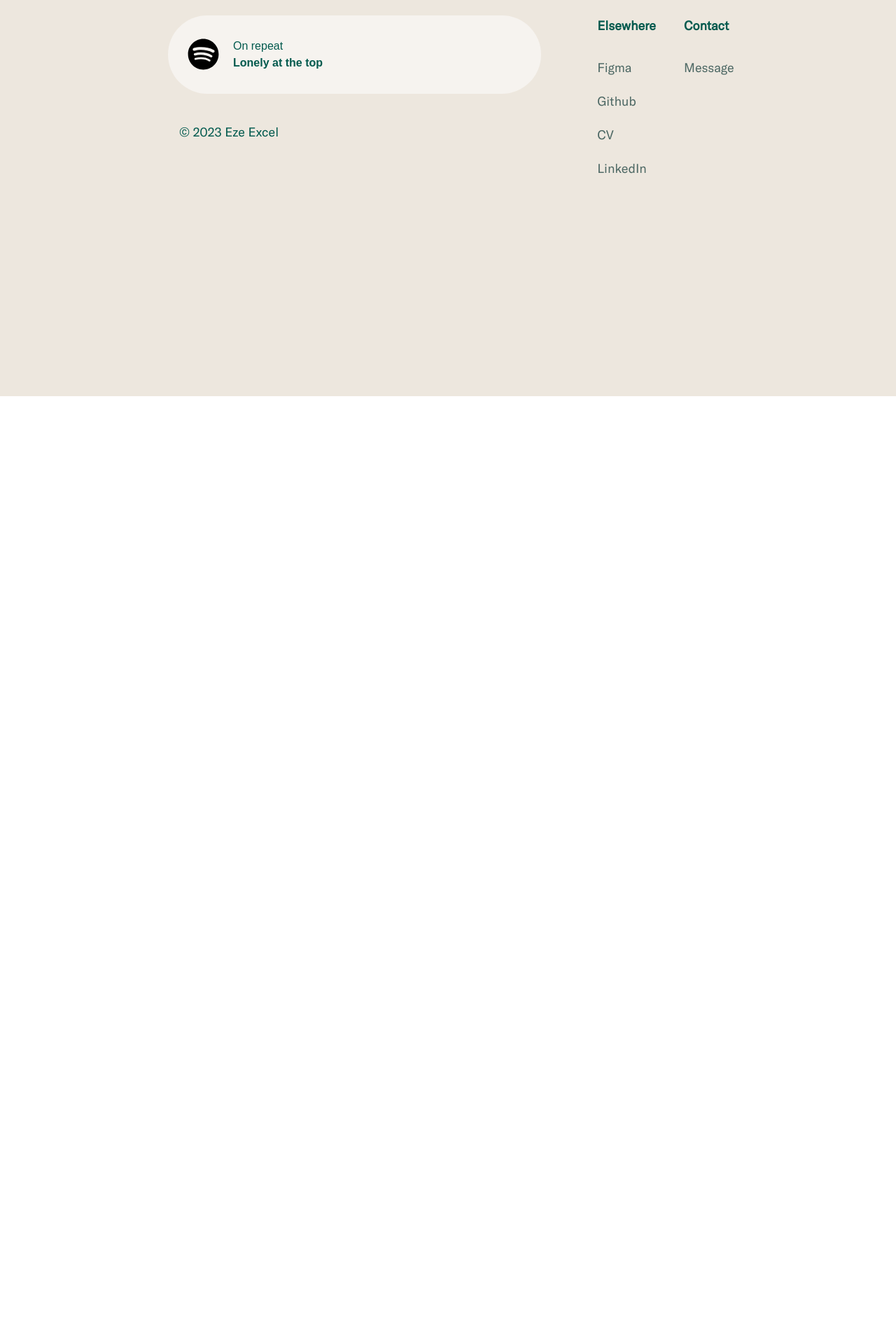
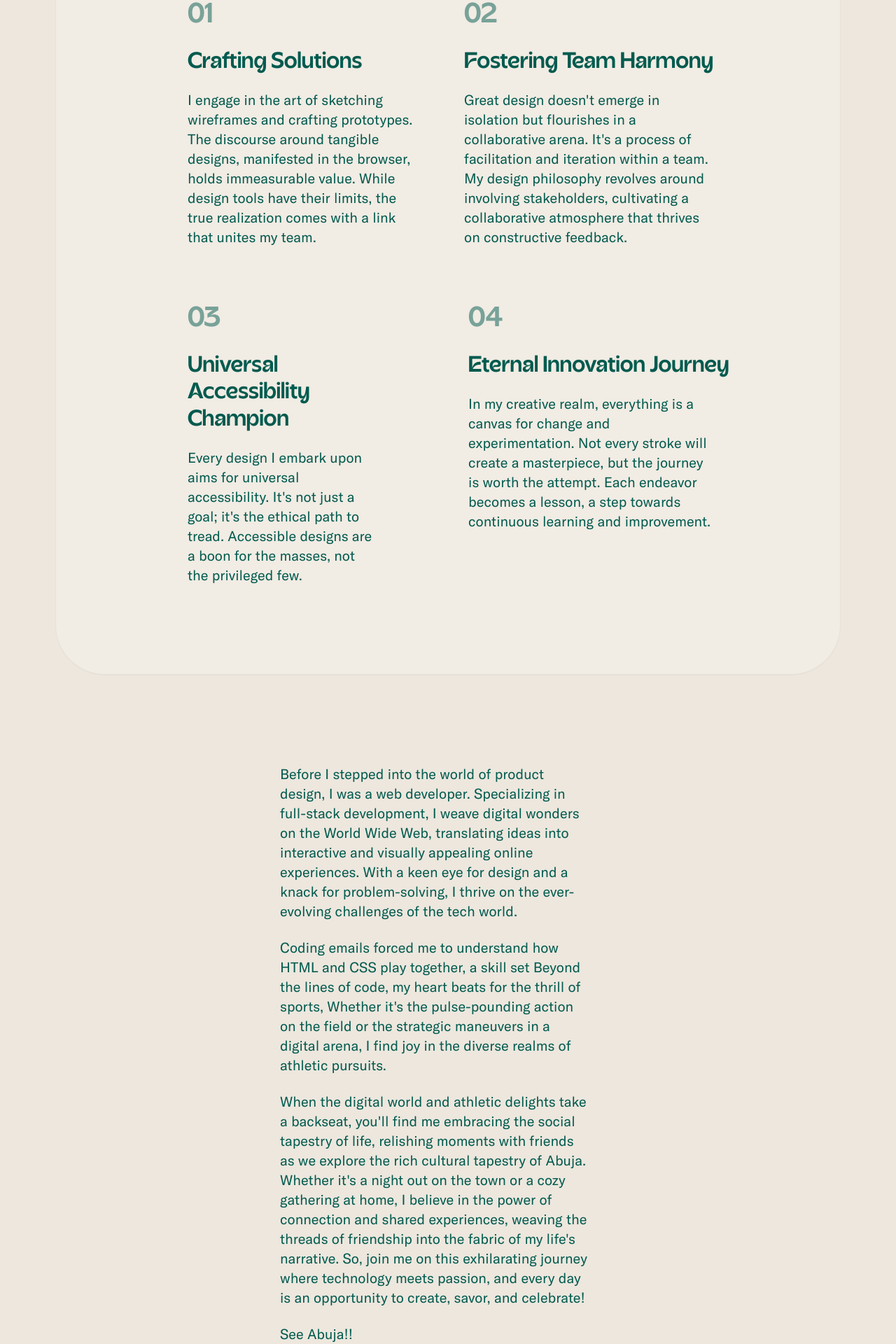
Before and after one commit to Kvngxel/Portfolio, a React (Vite) app in the folder portfolio/: page /about in a window 1280 px wide. Shown: the part 1780-3700 px from the top of the page at 70% size. Before the commit the page ends 2346 px from the top, so only its background shows below. Built offline with nearby package versions, Linux system fonts and the light colour scheme.

Commit message:
Finished About page

```diff
--- a/portfolio/src/pages/About/About.jsx
+++ b/portfolio/src/pages/About/About.jsx
@@ -8,6 +8,7 @@ export const About = () => {
   return (
     <div className="bg-[#ede7de] pt-10 pb-40">
       <Nav/>
+      {/* Main */}
       <div className='md:my-36'>
         <div className='mt-[30%] mb-[7%] md:mt-32 md:mb-2'>
             <p className='pb-1 md:pb-0 text-center text-[5vh] md:text-[17vh] text-pry leading-none font-bold md:font-bold font-acron'>I'm Excel.</p>
@@ -38,6 +39,7 @@ export const About = () => {
           </div>
           {/* Top Right */}
           <div className='md:w-[70%] md:mx-10 md:px-12 max-sm:mt-10'>
+          {/* Remember to make the temperature the exact temperature of where you are */}
             <p className='pb-1 md:pb-0 text-left text-[3vh] md:text-[7vh] text-pry leading-[120%] font-bold md:font-bold font-acron'>I'm a Fullstack Developer working remotely from 26°C Abuja, Nigeria.</p>
             <p className='text-pry font-semibold md:font-medium font-body text-[17px] md:text-xl my-6'>
               In the last 5 years, I've excelled in digital design, focusing on front-end development,
@@ -48,6 +50,7 @@ export const About = () => {
           </div>
         </div>
       </div>
+      {/* Collaboration */}
       <div className='mx-11 md:mx-48 md:mt-48 '>
       <p className='pb-1 md:pb-0 text-left text-[3vh] md:text-[7vh] text-pry leading-[120%] font-bold md:font-bold font-acron'>I'm open to collaboration if your focus aligns with growth, sustainability,
         and promoting clean and efficient work practices.</p>
@@ -56,6 +59,87 @@ export const About = () => {
         actively contribute to ideals of sustainability. If you share the same commitment, I would love
         to engage in a conversation with you.</p>
       </div>
+      {/* 1 - 4  */}
+      <div className='my-16 md:my-32 md:mx-20 py-16 md:py-32 px-8 md:pl-44 md:pr-32 bg-[#f1ece4] md:rounded-[70px] drop-shadow-sm'>
+        <div className='md:flex'>
+          <div className='mx-3'>
+            <p className='pb-1 md:pb-0 text-left text-[3vh] md:text-[5vh] text-pry leading-[120%] font-bold md:font-bold font-acron opacity-[.5]'>01</p>
+            <p className='mt-2 md:mt-6 md:pb-0 text-left text-[2.5vh] md:text-[4vh] text-pry leading-[120%] font-bold md:font-bold font-acron'>Crafting Solutions</p>
+            <p className='mt-5 text-pry font-semibold md:font-medium font-body text-[17px] md:text-xl md:mr-10'>I engage in the art of sketching wireframes and crafting prototypes.
+              The discourse around tangible designs, manifested in the browser, holds immeasurable value.
+              While design tools have their limits, the true realization comes with a link that unites
+              my team.
+            </p>
+          </div>
+          <div className='mx-3 max-sm:mt-10'>
+            <p className='pb-1 md:pb-0 text-left text-[3vh] md:text-[5vh] text-pry leading-[120%] font-bold md:font-bold font-acron opacity-[.5]'>02</p>
+            <p className='mt-2 md:mt-6 md:pb-0 text-left text-[2.5vh] md:text-[4vh] text-pry leading-[120%] font-bold md:font-bold font-acron'>Fostering Team Harmony</p>
+            <p className='mt-5 text-pry font-semibold md:font-medium font-body text-[17px] md:text-xl md:mr-10'>Great design doesn't emerge in isolation but flourishes in a collaborative
+              arena. It's a process of facilitation and iteration within a team. My design philosophy
+              revolves around involving stakeholders, cultivating a collaborative atmosphere that thrives
+              on constructive feedback.
+            </p>
+          </div>
+        </div>
+        <div className='md:flex mt-10 md:mt-20'>
+          <div className='mx-3'>
+            <p className='pb-1 md:pb-0 text-left text-[3vh] md:text-[5vh] text-pry leading-[120%] font-bold md:font-bold font-acron opacity-[.5]'>03</p>
+            <p className='mt-2 md:mt-6 md:pb-0 text-left text-[2.5vh] md:text-[4vh] text-pry leading-[120%] font-bold md:font-bold font-acron'>Universal Accessibility Champion</p>
+            <p className='mt-5 text-pry font-semibold md:font-medium font-body text-[17px] md:text-xl md:mr-1'>
+              Every design I embark upon aims for universal accessibility. It's not just a goal; it's the ethical
+              path to tread. Accessible designs are a boon for the masses, not the privileged few.
+            </p>
+          </div>
+          <div className='mx-3 md:ml-28 max-sm:mt-10'>
+            <p className='pb-1 md:pb-0 text-left text-[3vh] md:text-[5vh] text-pry leading-[120%] font-bold md:font-bold font-acron opacity-[.5]'>04</p>
+            <p className='mt-2 md:mt-6 md:pb-0 text-left text-[2.5vh] md:text-[4vh] text-pry leading-[120%] font-bold md:font-bold font-acron'>Eternal Innovation Journey</p>
+            <p className='mt-5 text-pry font-semibold md:font-medium font-body text-[17px] md:text-xl md:mr-10'>
+              In my creative realm, everything is a canvas for change and experimentation. Not every stroke
+              will create a masterpiece, but the journey is worth the attempt. Each endeavor becomes a
+              lesson, a step towards continuous learning and improvement.
+            </p>
+          </div>
+        </div>
+      </div>
+      {/* Final quote */}
+      <div className='mx-10 md:mx-[50vh]'>
+        <p className='text-pry font-semibold md:font-medium font-body text-[17px] md:text-xl my-6 md:mr-10'>Before I stepped into the world of product design, I was a web developer.
+          Specializing in full-stack development, I weave digital wonders on the World Wide Web, translating
+          ideas into interactive and visually appealing online experiences. With a keen eye for design and a
+          knack for problem-solving, I thrive on the ever-evolving challenges of the tech world.
+        </p>
+        <p className='text-pry font-semibold md:font-medium font-body text-[17px] md:text-xl my-6 md:mr-10'>Coding emails forced me to understand how HTML and CSS play together, a skill set
+          Beyond the lines of code, my heart beats for the thrill of sports, Whether it's the pulse-pounding
+          action on the field or the strategic maneuvers in a digital arena, I find joy in the diverse realms
+          of athletic pursuits.
+        </p>
+        <p className='text-pry font-semibold md:font-medium font-body text-[17px] md:text-xl my-6 md:mr-10'>
+          When the digital world and athletic delights take a backseat, you'll find me embracing the social
+          tapestry of life, relishing moments with friends as we explore the rich cultural tapestry of Abuja.
+          Whether it's a night out on the town or a cozy gathering at home, I believe in the power of
+          connection and shared experiences, weaving the threads of friendship into the fabric of my life's
+          narrative. So, join me on this exhilarating journey where technology meets passion, and every day
+          is an opportunity to create, savor, and celebrate!
+        </p>
+        <p className='text-pry font-semibold md:font-medium font-body text-[17px] md:text-xl mt-6 md:mr-10'>
+          See Abuja!!
+        </p>
+      </div>
+      {/* Bottom Images */}
+      <div className='flex mt-20 md:mt-32 md:mx-16'>
+        <div className='relative md:w-2/3 md:mx-2 md:rounded-3xl bg-white group overflow-hidden'>
+          <div className='bg-[#ede7de] text-pry rounded-lg ml-7 mb-5 px-5 py-2 h-10 absolute bottom-0 z-10 hidden group-hover:block'>
+            <p>Abuja, Nigeria</p>
+          </div>
+          <img src='https://i.pinimg.com/originals/4e/30/60/4e30608a2fcb1a6d5f6cfdb47b070cfd.jpg'/>
+        </div>
+        <div className='max-sm:hidden relative w-1/3 mx-2 rounded-3xl bg-white group overflow-hidden'>
+          <div className='bg-[#ede7de] text-pry rounded-lg ml-7 mb-5 px-5 py-2 h-10 absolute bottom-0 z-10 hidden group-hover:block'>
+            <p>Abuja, Nigeria</p>
+          </div>
+          <img className='w-full h-full object-cover' src='https://upload.wikimedia.org/wikipedia/commons/1/1b/Abuja_night_time.jpg'/>
+        </div>
+      </div>
       <Footer/>
     </div>
   )
```
Lines whose indentation alone changed are shown as unchanged.
